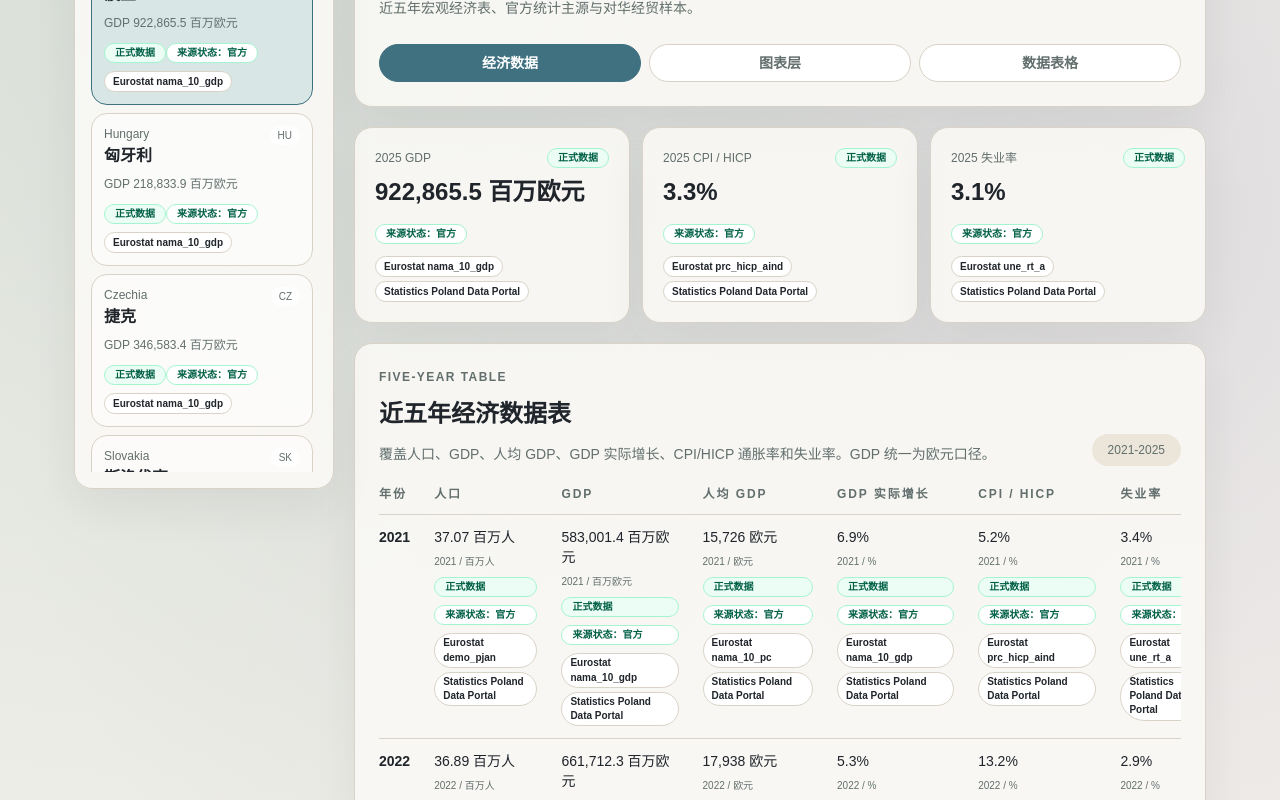
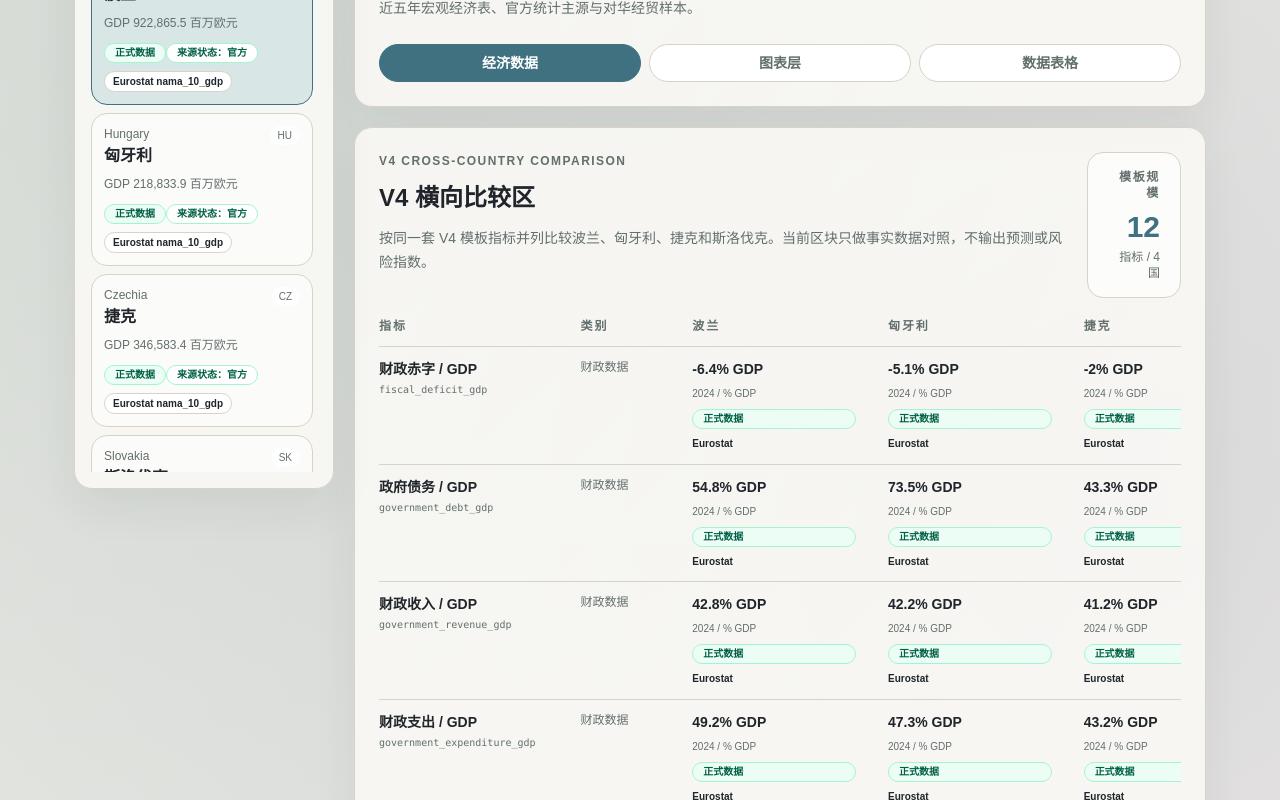
Before and after one commit to hui-sallai/central-europe-political-atlas, a Next.js app: page /data in a window 1280 px wide. Shown: the part 520-1320 px from the top of the page. Built offline with nearby package versions, Linux system fonts and the light colour scheme.

Commit message:
Add V4 comparison section

```diff
--- a/src/components/DataCountryExplorer.tsx
+++ b/src/components/DataCountryExplorer.tsx
@@ -15,6 +15,7 @@ import {
   getExtendedObservations,
   getNewsEventRecords,
   getV4TemplateCoverage,
+  v4TemplateIndicatorIds,
   type ExtendedCategory,
   type ExtendedObservation,
 } from "@/lib/extendedData";
@@ -39,6 +40,7 @@ const dataModes: { id: DataMode; label: string; description: string }[] = [
 
 const tableMetricIds: EconomicMetricId[] = ["population", "gdp", "gdpPerCapita", "growth", "inflation", "unemployment"];
 const extendedCategoryOrder: ExtendedCategory[] = ["fiscal", "external", "investment", "energy", "industry"];
+const v4CountrySlugs = ["poland", "hungary", "czechia", "slovakia"];
 
 function formatMetricValue(value: number | null, metricId: EconomicMetricId) {
   if (value === null) {
@@ -191,6 +193,15 @@ export function DataCountryExplorer() {
   const selectedIndicatorIds = new Set(extendedObservations.map((observation) => observation.indicatorId));
   const selectedIndicators = extendedIndicators.filter((indicator) => selectedIndicatorIds.has(indicator.id));
   const v4TemplateCoverage = getV4TemplateCoverage(selectedCountry.slug);
+  const v4Countries = v4CountrySlugs
+    .map((slug) => countries.find((country) => country.slug === slug))
+    .filter((country): country is NonNullable<typeof country> => Boolean(country));
+  const v4ObservationMaps = new Map(
+    v4Countries.map((country) => [
+      country.slug,
+      new Map(getExtendedObservations(country.slug).map((observation) => [observation.indicatorId, observation])),
+    ]),
+  );
 
   return (
     <section className="mt-8 grid gap-5 lg:grid-cols-[260px_minmax(0,1fr)]">
@@ -272,6 +283,77 @@ export function DataCountryExplorer() {
                 {mode.label}
               </button>
             ))}
+          </div>
+        </section>
+
+        <section className="card overflow-hidden p-6">
+          <div className="flex flex-col gap-4 lg:flex-row lg:items-start lg:justify-between">
+            <div>
+              <p className="eyebrow">V4 Cross-Country Comparison</p>
+              <h2 className="mt-3 text-2xl font-semibold">V4 横向比较区</h2>
+              <p className="mt-3 max-w-3xl text-sm leading-6 text-[var(--muted)]">
+                按同一套 V4 模板指标并列比较波兰、匈牙利、捷克和斯洛伐克。当前区块只做事实数据对照，不输出预测或风险指数。
+              </p>
+            </div>
+            <div className="rounded-2xl border border-[var(--line)] bg-white/70 px-5 py-4 text-right">
+              <p className="text-xs font-semibold uppercase tracking-[0.14em] text-[var(--muted)]">模板规模</p>
+              <p className="mt-2 text-3xl font-semibold text-[var(--accent)]">{v4TemplateIndicatorIds.length}</p>
+              <p className="mt-1 text-xs text-[var(--muted)]">指标 / 4 国</p>
+            </div>
+          </div>
+
+          <div className="mt-5 overflow-x-auto">
+            <table className="w-full min-w-[1080px] border-separate border-spacing-0 text-left text-sm">
+              <thead>
+                <tr className="text-xs uppercase tracking-[0.16em] text-[var(--muted)]">
+                  <th className="border-b border-[var(--line)] pb-3 pr-4 font-semibold">指标</th>
+                  <th className="border-b border-[var(--line)] px-4 pb-3 font-semibold">类别</th>
+                  {v4Countries.map((country) => (
+                    <th key={country.slug} className="border-b border-[var(--line)] px-4 pb-3 font-semibold">{country.nameZh}</th>
+                  ))}
+                </tr>
+              </thead>
+              <tbody>
+                {v4TemplateIndicatorIds.map((indicatorId) => {
+                  const indicator = getExtendedIndicator(indicatorId);
+
+                  return (
+                    <tr key={indicatorId} className="align-top">
+                      <td className="border-b border-[var(--line)] py-3 pl-0 pr-4">
+                        <p className="font-semibold">{indicator?.labelZh ?? indicatorId}</p>
+                        <p className="mt-1 font-mono text-[10px] text-[var(--muted)]">{indicatorId}</p>
+                      </td>
+                      <td className="border-b border-[var(--line)] px-4 py-3 text-xs text-[var(--muted)]">
+                        {indicator ? extendedIndicatorLabels[indicator.category] : "待接入"}
+                      </td>
+                      {v4Countries.map((country) => {
+                        const observation = v4ObservationMaps.get(country.slug)?.get(indicatorId);
+
+                        return (
+                          <td key={`${country.slug}-${indicatorId}`} className="border-b border-[var(--line)] px-4 py-3">
+                            {observation ? (
+                              <div className="flex min-w-[150px] flex-col gap-2">
+                                <span className="font-semibold">{formatExtendedValue(observation)}</span>
+                                <span className="text-[10px] text-[var(--muted)]">{observation.date} / {observation.unit}</span>
+                                <DataStatusBadge status={observation.status} />
+                                <a href={observation.sourceUrl} target="_blank" rel="noreferrer" className="text-[10px] font-semibold text-[var(--accent)]">
+                                  {observation.sourceName}
+                                </a>
+                              </div>
+                            ) : (
+                              <div className="flex min-w-[150px] flex-col gap-2">
+                                <span className="text-[var(--muted)]">待接入</span>
+                                <DataStatusBadge status="pending" />
+                              </div>
+                            )}
+                          </td>
+                        );
+                      })}
+                    </tr>
+                  );
+                })}
+              </tbody>
+            </table>
           </div>
         </section>
 
```
